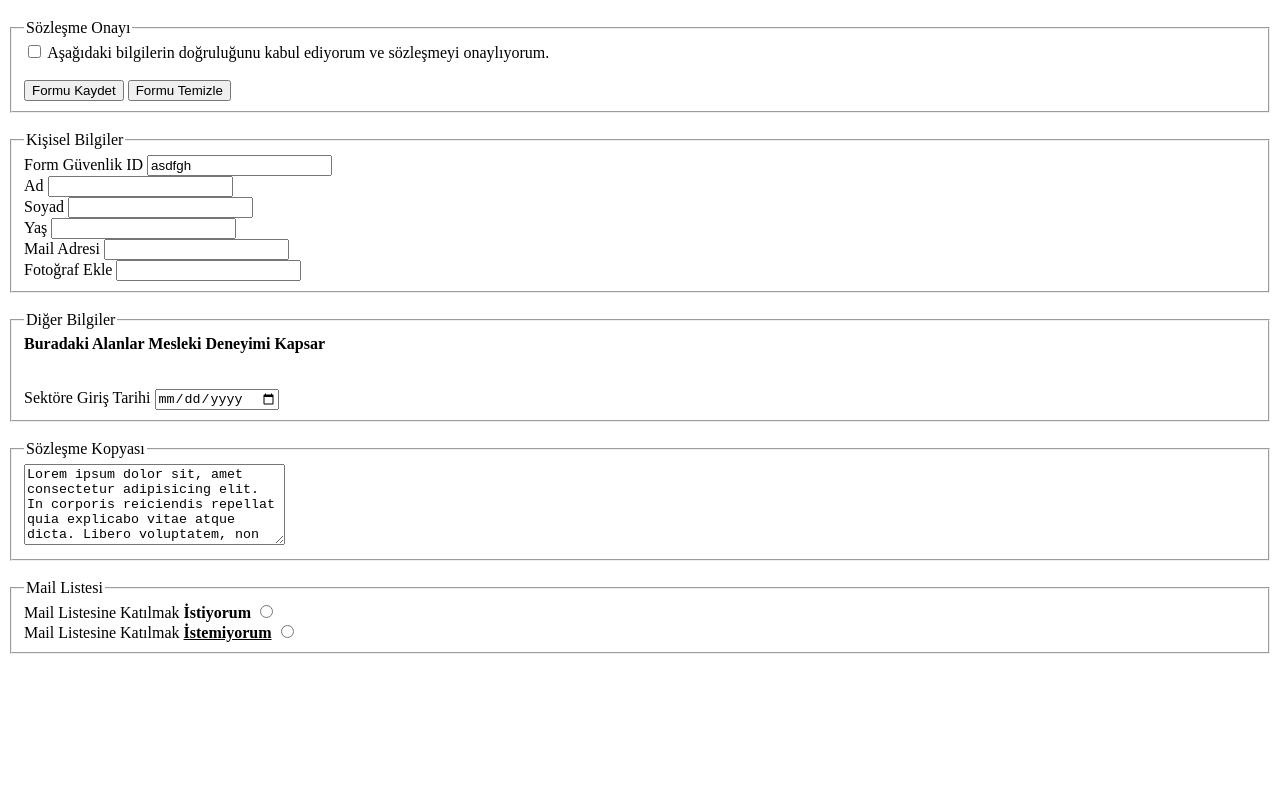
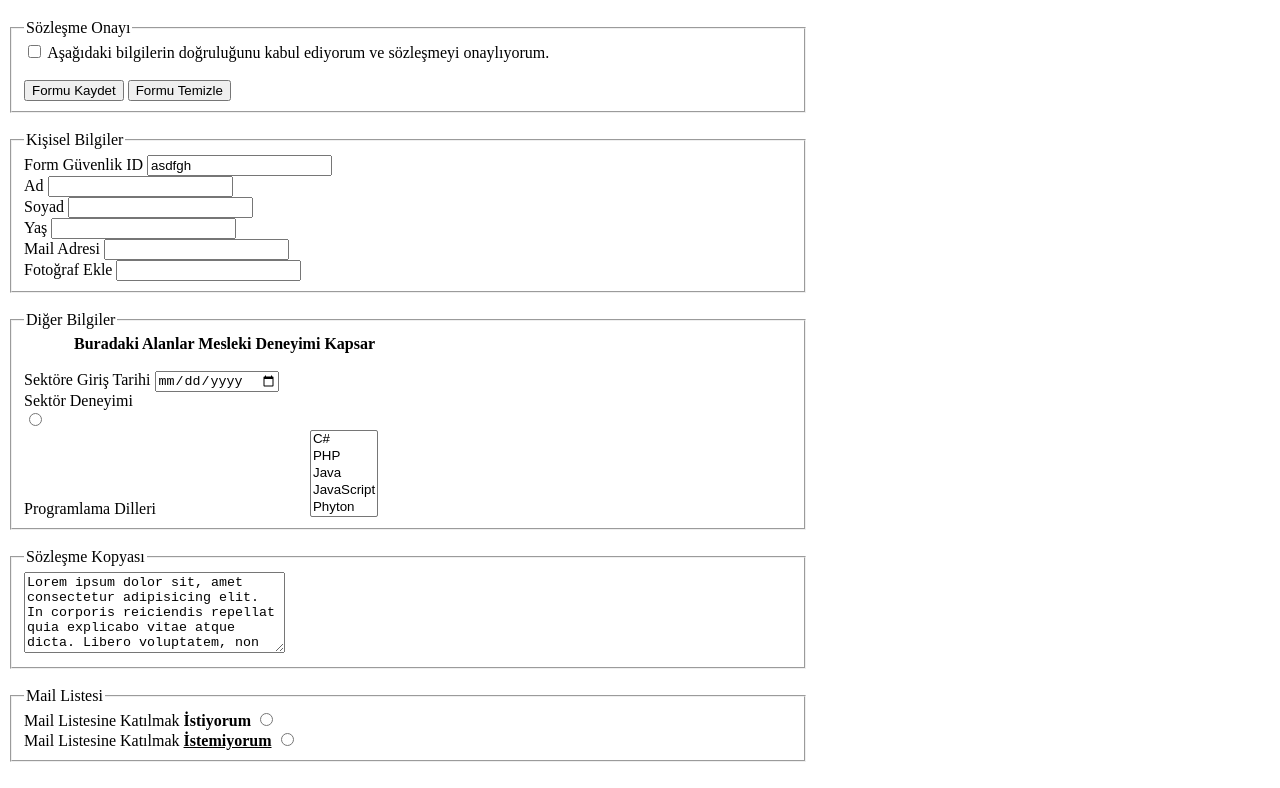
Before and after one commit to gokcekemaloglu/Class-of-HTML, a plain HTML site: page html ders 4/Ödevler-4/odevform2.html in a window 1280 px wide. Shown: the part 61-849 px from the top of the page. Before the commit the page ends 800 px from the top, so only its background shows below. Drawn offline with Linux system fonts and the light colour scheme.

Commit message:
devam ediyor

```diff
--- a/html ders 4/Ödevler-4/odevform2.html
+++ b/html ders 4/Ödevler-4/odevform2.html
@@ -4,10 +4,16 @@
     <meta charset="UTF-8">
     <meta name="viewport" content="width=device-width, initial-scale=1.0">
     <title>Ödev Form 2</title>
-    <style></style>
+    <style>
+        .bicim{
+            border: 6px;
+            width: 800px;
+        }
+        .hizalama{}
+    </style>
 </head>
 <body>
-    <div>
+    <div class="bicim">
         <h1>ABC Tasarım Programı Kurulum ve Satış Sözleşmesi :)</h1>
     </div>
     <form action="resultodev2.html" method="get">
@@ -59,15 +65,34 @@
         <div class="bicim">
             <fieldset>
                 <legend>Diğer Bilgiler</legend>
-                <div><label for=""><strong>Buradaki Alanlar Mesleki Deneyimi Kapsar</strong></label></div>
+                <div><label for="" style="margin-left: 50px;"><strong>Buradaki Alanlar Mesleki Deneyimi Kapsar</strong></label></div>
 
-                <br><br>
-                <div class="genislik">
+                <br>
+                <div class="hizalama">
                     <label for="date">Sektöre Giriş Tarihi</label>
                     <input type="date" name="Giriş Tarihi" id="date">
+
                 </div>
-                <div class=""></div>
-                <div class=""></div>
+                <div class="hizalama">
+                    <div>
+                        <label for="deneyim" style="margin-right: 150px;">Sektör Deneyimi</label>
+                    </div>
+                    <div class="">
+                        <div>
+                            <input type="radio" name="Sektör Deneyimi" id="deneyim"
+                        </div>
+                    </div>
+                </div>
+                <div class="hizalama">
+                    <label for="diller" style="margin-right: 150px;">Programlama Dilleri</label>
+                    <select name="Programlama Dilleri" id="diller" size="5" >
+                        <option value="C#">C#</option>
+                        <option value="PHP">PHP</option>
+                        <option value="Java">Java</option>
+                        <option value="JavaScrip">JavaScript</option>
+                        <option value="Phyton">Phyton</option>
+                    </select>
+                </div>
 
 
 
```
